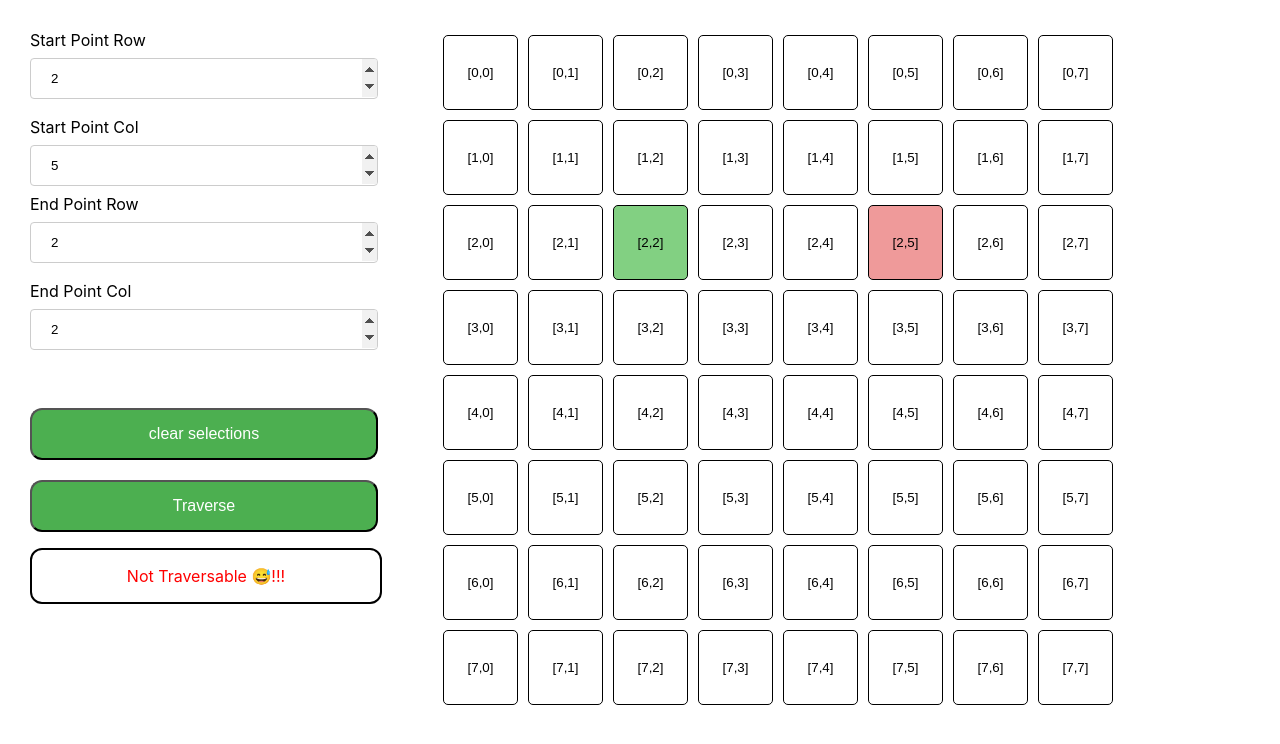
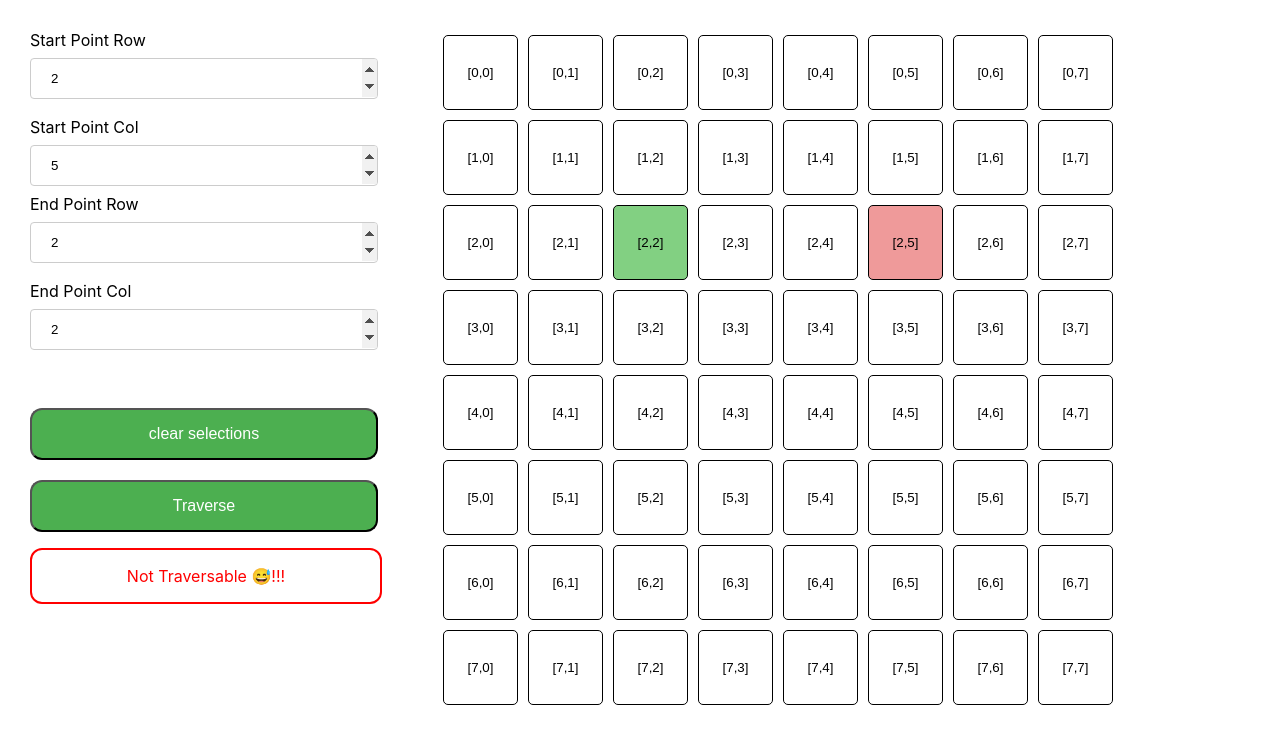
Before and after one commit to balaji043/chessboard-bishop-move-traverse, a React (Vite) app: page / in a window 1280 px wide. Both pictures are taken after a click on the button "Traverse". Shown: the top 744 px of the page. Built offline with nearby package versions, Linux system fonts and the light colour scheme.

Commit message:
fixed can traverse border

```diff
--- a/src/App.tsx
+++ b/src/App.tsx
@@ -88,7 +88,8 @@ function App() {
 			</div>
 		);
 	};
-
+	const getIsTraverseColor = () =>
+		canTraverse == IS_TRAVERSABLE.yes ? 'green' : 'red';
 	return (
 		<div className='Container'>
 			<div className='InputContainer'>
@@ -99,7 +100,8 @@ function App() {
 					<p
 						className='TraverseText'
 						style={{
-							color: canTraverse == IS_TRAVERSABLE.yes ? 'green' : 'red',
+							color: getIsTraverseColor(),
+							borderColor: getIsTraverseColor(),
 						}}
 					>
 						{canTraverse}
```
